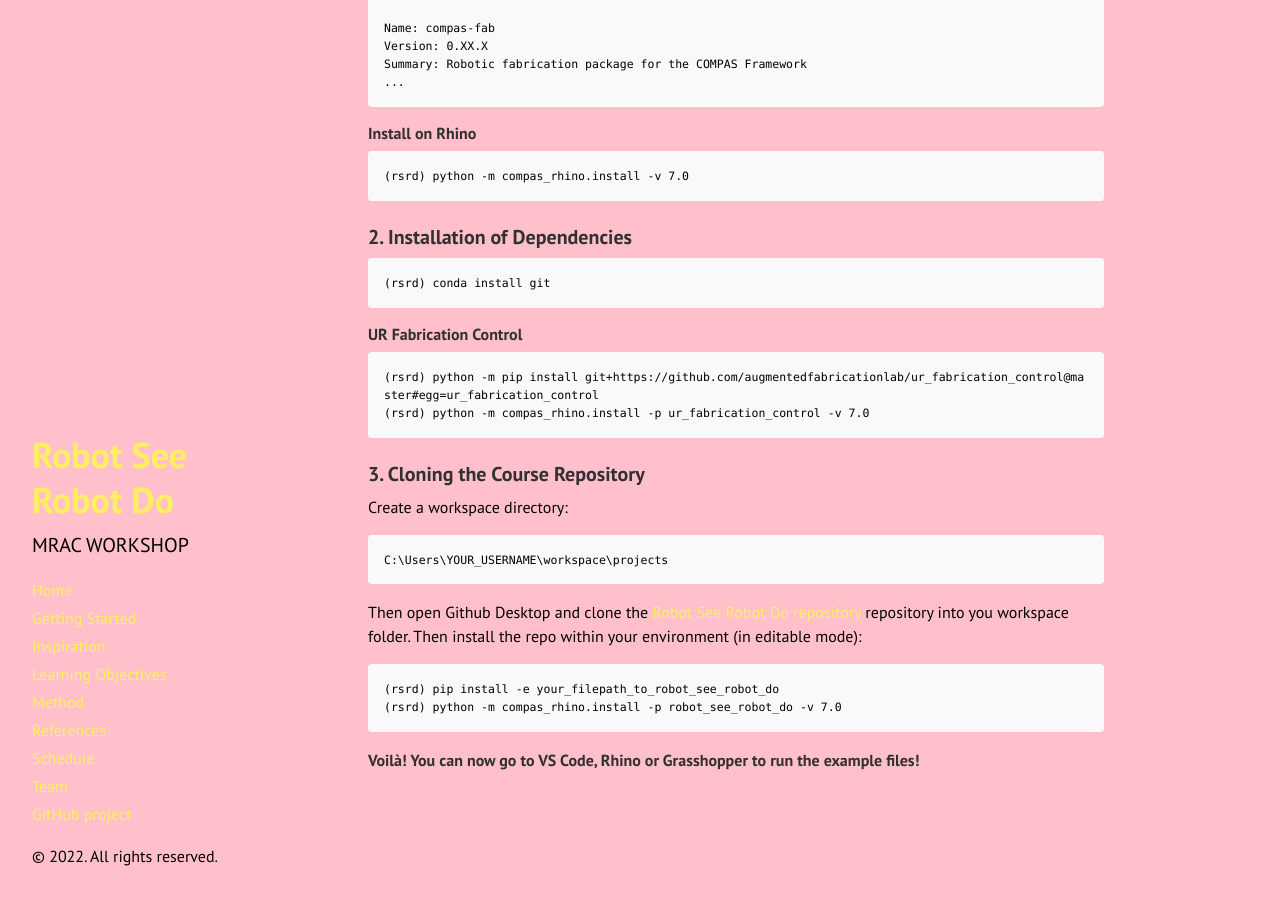
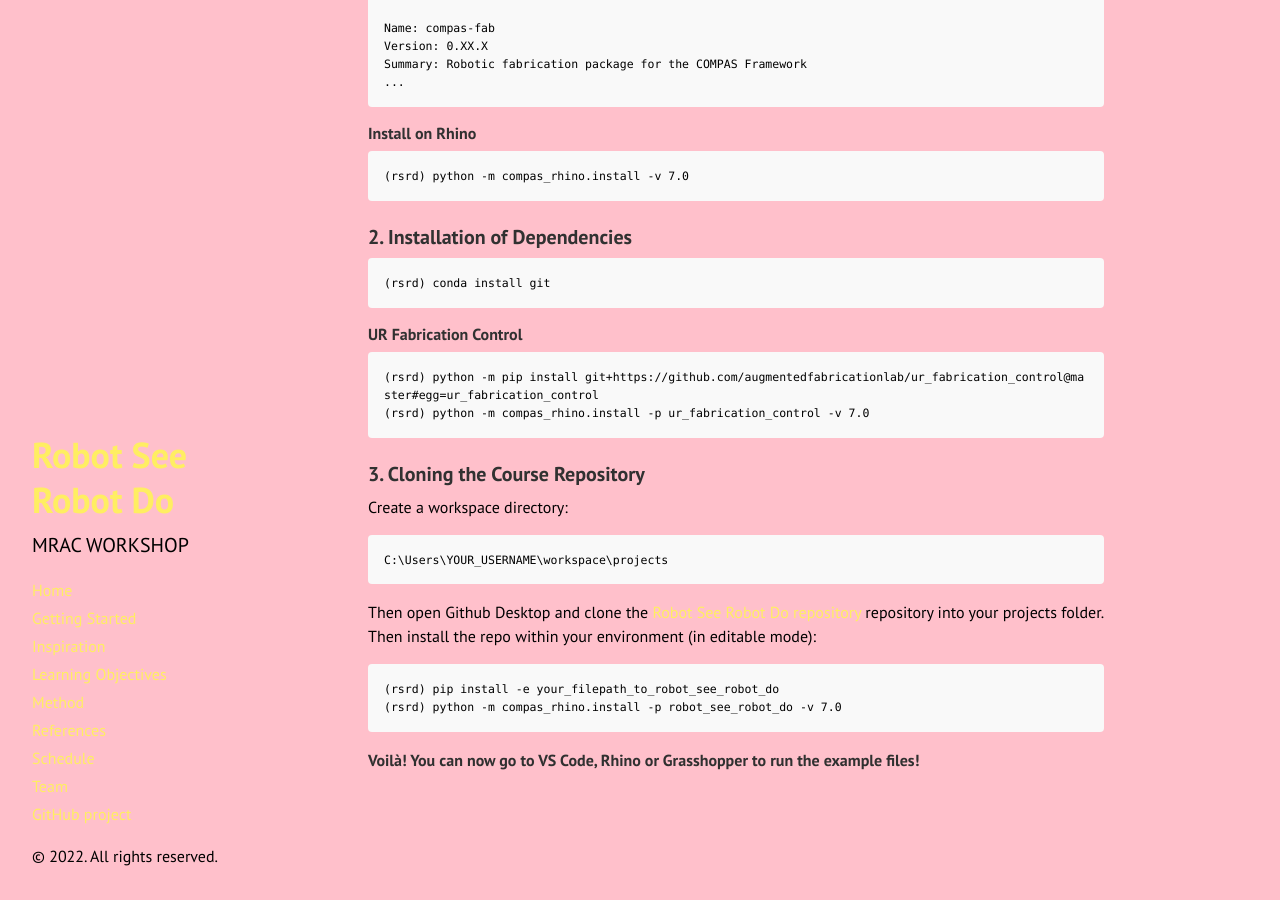
Before and after one commit to augmentedfabricationlab/robot_see_robot_do, a Jekyll site: the page built from docs/getting_started.md, in a window 1280 px wide and 900 px high, scrolled down 905 px. Built offline with Jekyll 4.4.1, drawn with Linux system fonts in a browser that asks for light colours; Markdown is read by kramdown in place of the engine named in the settings.

Commit message:
Update getting_started.md

```diff
--- a/docs/getting_started.md
+++ b/docs/getting_started.md
@@ -63,7 +63,7 @@
 
     C:\Users\YOUR_USERNAME\workspace\projects
 
-Then open Github Desktop and clone the [Robot See Robot Do repository](https://github.com/augmentedfabricationlab/robot_see_robot_do) repository into you workspace folder. Then install the repo within your environment (in editable mode):
+Then open Github Desktop and clone the [Robot See Robot Do repository](https://github.com/augmentedfabricationlab/robot_see_robot_do) repository into your projects folder. Then install the repo within your environment (in editable mode):
 
     (rsrd) pip install -e your_filepath_to_robot_see_robot_do
     (rsrd) python -m compas_rhino.install -p robot_see_robot_do -v 7.0
```
